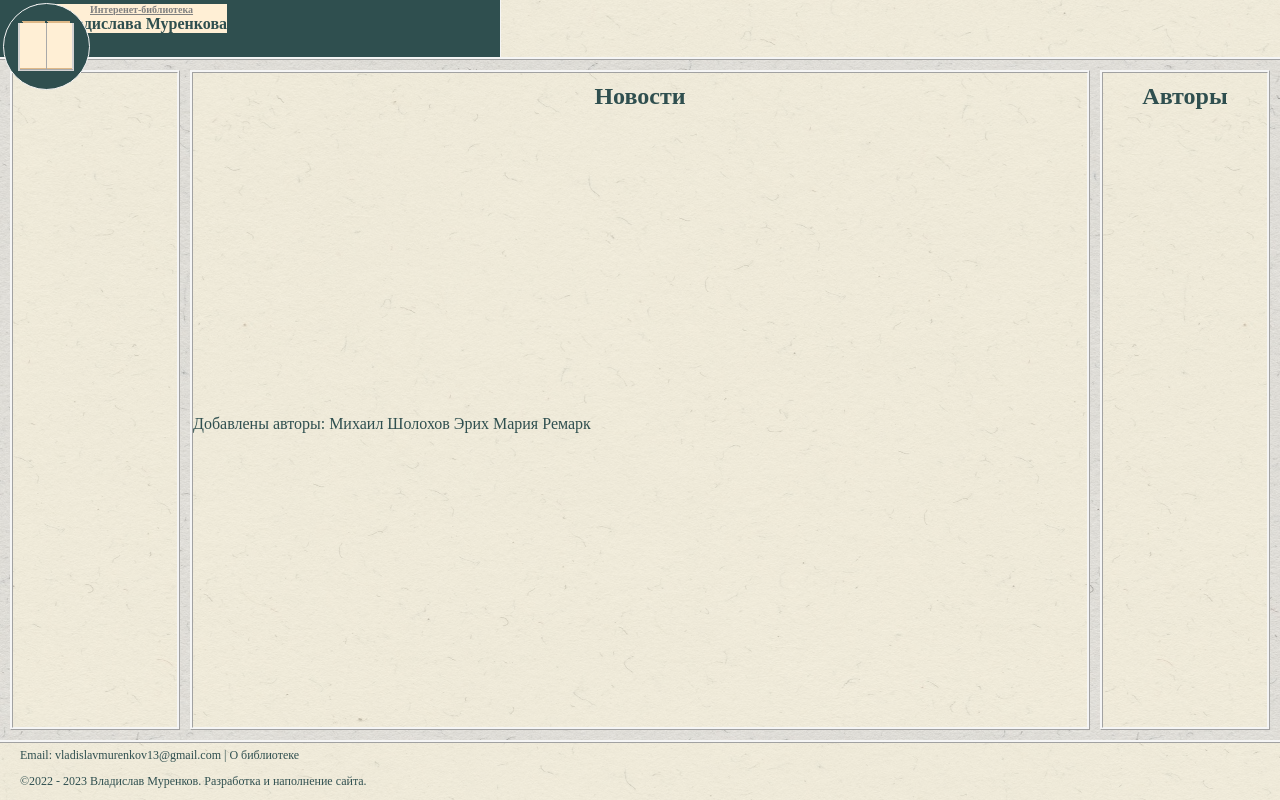
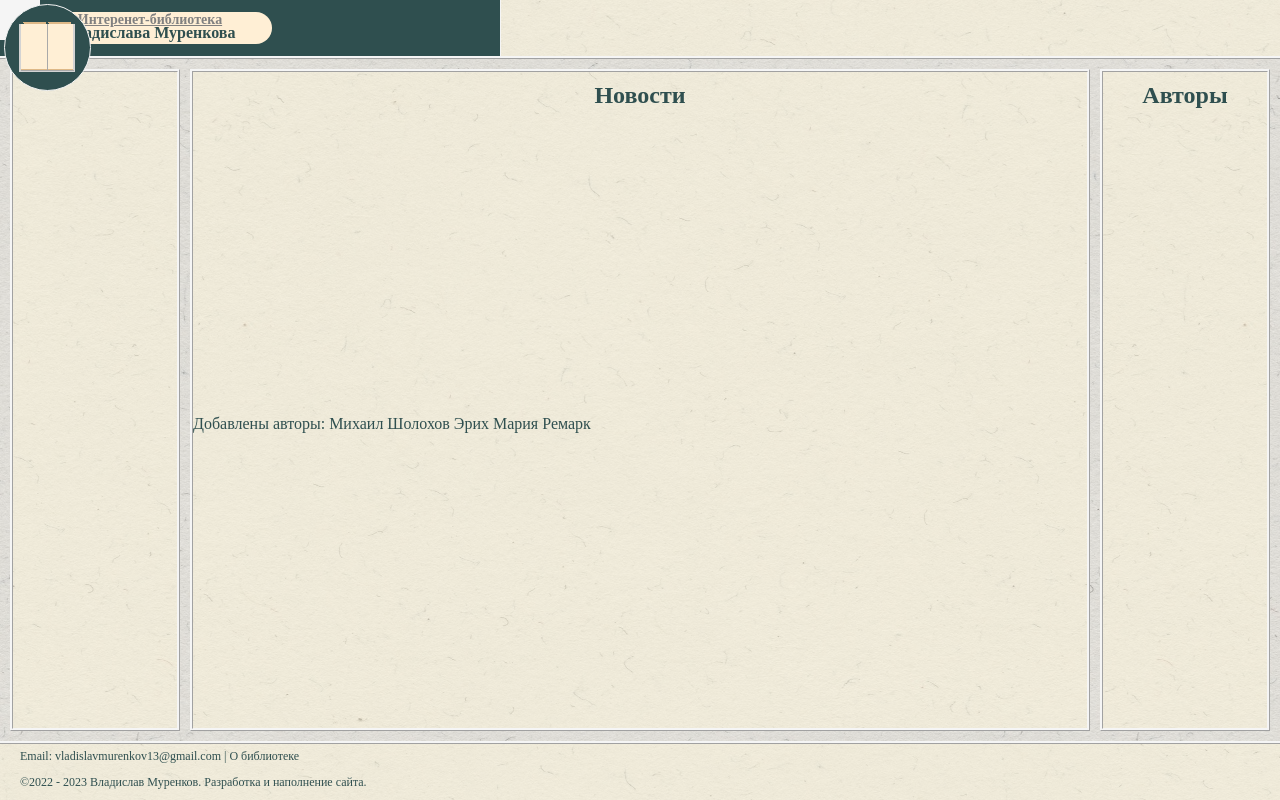
Before and after one commit to RexArmon/MurenkovLib, a PHP site: page / in a window 1280 px wide. Run offline with PHP 8.4, Linux system fonts and the light colour scheme; data that the repository does not hold is empty.

Commit message:
Add files via upload

```diff
--- a/library/styles/base.css
+++ b/library/styles/base.css
@@ -3,6 +3,7 @@ body{
     background-size: auto;
     margin: 0px;
 }
+
 a{
     text-decoration: none;
     color: darkslategray;
@@ -16,7 +17,7 @@ a{
         bottom: 0;
         display: grid;
         grid-template-columns: 180px 1fr 180px;
-        grid-template-rows: 70px 1fr 70px;
+        grid-template-rows: 69px 1fr 69px;
         background: rgba(220, 220, 220, 0.50);
     }
         /* Шапка */
@@ -171,18 +172,15 @@ a{
                 font-size: 12px;
             }
 
-
-
-
-
 /* Эмблема */
 .foundation{
     background-color: darkslategrey;
     width: 500px;
-    height: 57px;
+    height: 56px;
     border-right: 1px solid whitesmoke;
     display: grid;
     margin: 0;
+    padding-bottom: 0px;
 }
     .fcir{
         position: absolute;
@@ -203,8 +201,7 @@ a{
             height: 52px;
             border-radius: 100%;
             position: absolute;
-            top: 1px;
-            left: 1px
+            margin: 1px;
         }
             .book{                  /* Обложка книги */
                 background-color: lightgrey;
@@ -309,16 +306,23 @@ a{
                             bottom: 2px;
                             left: 17.5px;
                         }
+    .back-list{ /* Задний фон */
+        position: absolute;
+        background-color: whitesmoke;
+        padding: 20px;
+    }
     .list{ /* Название библиотеки */
         position: absolute;
         background-color: papayawhip;
-        top: 3.5px;
-        left: 36px;
-        padding-left: 20px;
+        left: 40px;
+        padding-left: 10px;
+        margin: 12px 0px 12px 0px;
     }
         .site-name1{
             margin: 0;
-            font-size: 10px;
+            font-size: 14px;
+            width: 200px;
+            height: 12px;
             color: grey;
             text-align: center;
             font-style: inherit;
@@ -327,5 +331,16 @@ a{
         .site-name2{
             margin: 0;
             font-size: 16px;
+            width: 200px;
+            height: 20px;
             text-align: center;
         }
+    .list-square{
+        position: absolute;
+        background-color: papayawhip;
+        left: 240px;
+        padding: 16px;
+        margin: 12px 0px 12px 0px;
+        border-top-right-radius: 50%;
+        border-bottom-right-radius: 50%;
+    }
--- a/library/styles/head.php
+++ b/library/styles/head.php
@@ -8,7 +8,8 @@
     </head>
     <body>
         <div class="foundation">
-            <!-- <div class="fcir"></div> -->
+            <div class="back-list"></div>
+            <div class="list-square"></div>
             <div class="list">
                 <p class="site-name1">Интеренет-библиотека</p>
                 <p class="site-name2">Владислава Муренкова</p>
```
